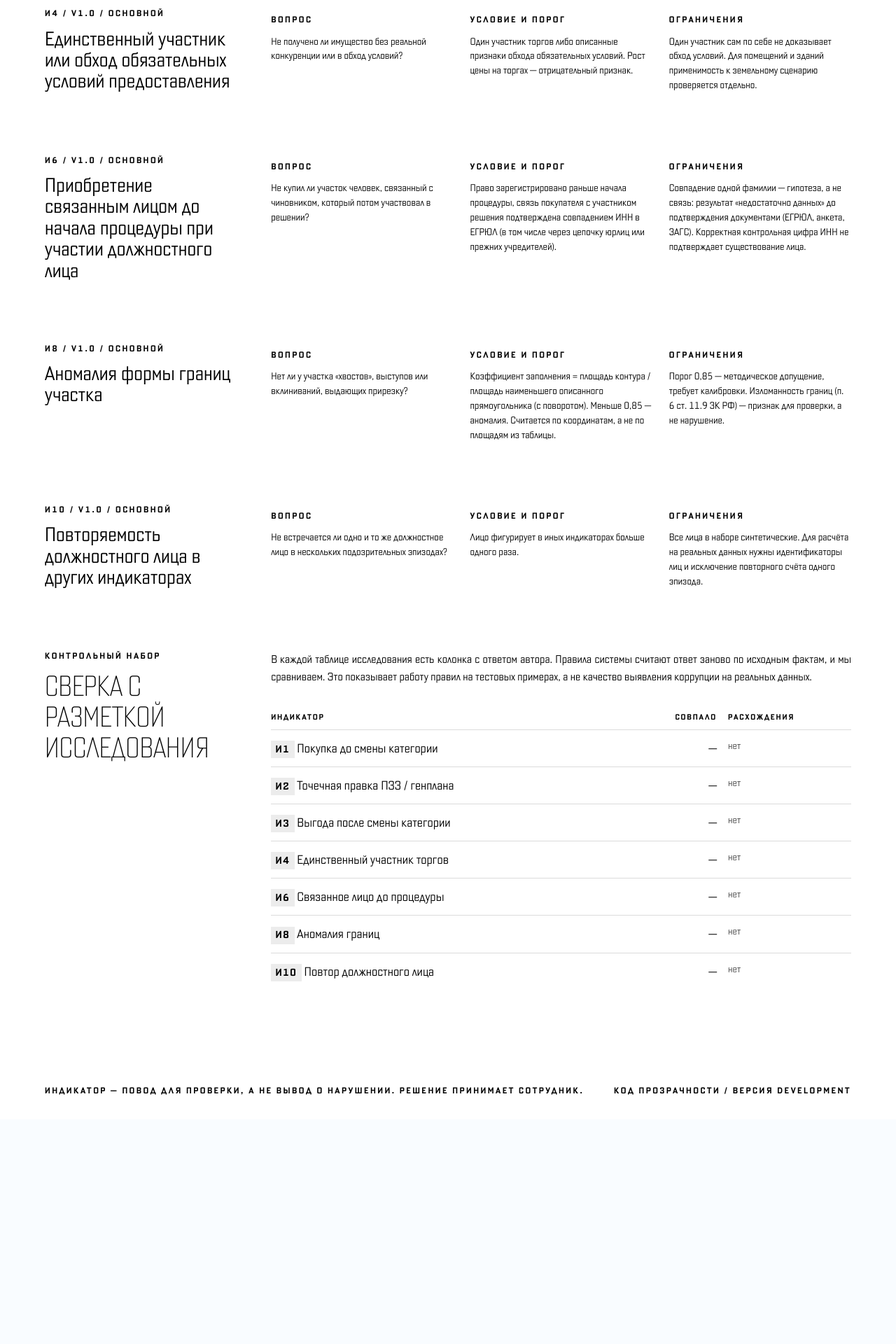
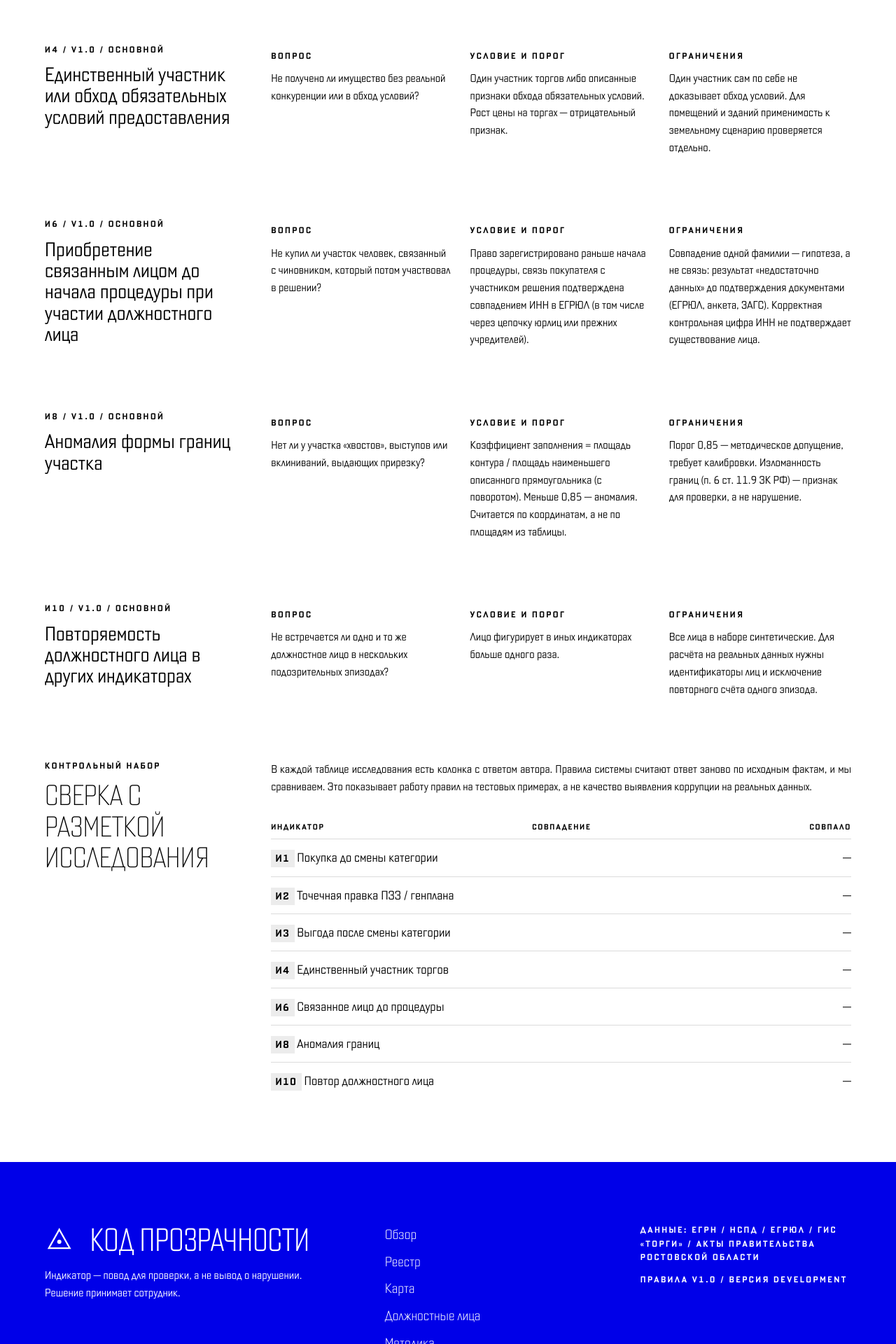
Before and after one commit to EthanNewell/Zeus_Analytics, a Django app: page /method/ in a window 1280 px wide. Shown: the part 2480-4400 px from the top of the page at 70% size. Before the commit the page ends 4044 px from the top, so only its background shows below. Run offline with Django 5.2, Linux system fonts and the light colour scheme; the visitor is signed in with stand-in values (Sample User, id 1); data that the repository does not hold is empty.

Commit message:
design: доводка вёрстки — знак, подвал, сводка карточки, карта со списком, сверка
- чёткий векторный знак (геодезический пункт) вместо размытой гравюры; иконка вкладки SVG
- синий подвал как в ЭВА-РИСК: марка, разделы, источники данных и версия правил
- заголовки разделов едут вместе с содержимым (липкая левая колонка)
- шапка карточки без контура: сводка индикаторов объекта с уровнями
- участники и документы: подпись над значением, разделены на два списка
- методика: сверка с полосами совпадения и расхождением отдельной строкой, описания правил крупнее
- карта: открывается на основном скоплении объектов, рядом список с переходом к контуру;
  счётчик «без координат» считал не то (JSON null против SQL NULL)
- объект с адресом из одного региона называется по номеру; гравюры механизмов без отложенной загрузки

Co-Authored-By: Claude Opus 5.5 <noreply@anthropic.com>

```diff
--- a/Code/cases/indicators.py
+++ b/Code/cases/indicators.py
@@ -99,10 +99,12 @@ def _object_text_cases(facts, key):
     kind = re.split(r"\s\d|\s\(", text.split(",")[0])[0].strip() if text else ""
     if numbers:
         address = _address_from_object(text)
+        if "," not in address:  # only a region, e.g. «Ростовская обл.»: not a title
+            address = ""
         return [
             CaseSpec(
                 reference=numbers[0],
-                title=address or f"Объект {numbers[0]}",
+                title=address or f"{kind or 'Объект'} {numbers[0]}",
                 cadastral_number=numbers[0],
                 object_kind=kind,
                 address=address,
--- a/Code/dashboard/views.py
+++ b/Code/dashboard/views.py
@@ -164,7 +164,7 @@ def review_create(request, case_id):
 @require_GET
 def case_map(request):
     features = []
-    for case in Case.objects.exclude(geometry=None):
+    for case in Case.objects.filter(geometry__isnull=False):
         features.append(
             {
                 "kind": "plot",
@@ -195,7 +195,7 @@ def case_map(request):
                 "points": points,
             }
         )
-    without = Case.objects.filter(geometry=None).count()
+    without = Case.objects.filter(geometry__isnull=True).count()
     center = (
         centroid([feature["points"][0] for feature in features]) if features else [47.23, 39.72]
     )
--- a/Code/static/css/app.css
+++ b/Code/static/css/app.css
@@ -176,8 +176,10 @@ a.code:hover { filter: brightness(0.82); }
 .section + .section { padding-top: 0; }
 .block { display: grid; grid-template-columns: minmax(0, 17rem) minmax(0, 1fr); gap: clamp(1rem, 4vw, 5rem); }
 .block + .block { margin-top: clamp(3rem, 7vw, 6rem); }
-.block-rail { display: grid; gap: var(--s3); align-content: start; }
+.block-rail { display: grid; gap: var(--s3); align-content: start; align-self: start; }
+@media (min-width: 62.01rem) { .block-rail { position: sticky; top: 6.5rem; } }
 .block-body { min-width: 0; display: grid; gap: var(--s5); align-content: start; }
+.cols-3 { grid-template-columns: repeat(3, minmax(0, 1fr)); }
 .page-head { display: grid; gap: var(--s4); padding-top: calc(5.5rem + var(--s6)); padding-bottom: var(--s6); }
 .messages { display: grid; gap: 1px; padding-top: var(--s5); }
 .notice { padding: var(--s3) var(--s4); background: var(--fill); }
@@ -208,6 +210,9 @@ a.code:hover { filter: brightness(0.82); }
 .bar { display: flex; height: 0.62rem; min-width: 7rem; background: var(--fill); }
 .bar span { display: block; height: 100%; }
 .bar .b-trig { background: var(--ink); }
+.quality td:first-child { width: 45%; }
+.quality .bar { min-width: 10rem; }
+.mismatch-row td { border-top: 0; padding-top: 0; }
 .bar .b-insuf { background: repeating-linear-gradient(135deg, var(--ink) 0 1.5px, transparent 1.5px 4px); }
 
 /* filters */
@@ -273,8 +288,15 @@ details.facts[open] summary .plus::before { content: "−"; }
 .login-plate img { width: 100%; height: 100%; object-fit: cover; display: block; }
 .login-form { display: grid; gap: var(--s4); max-width: 30rem; }
 
-/* footer */
-.foot { padding-block: var(--s7) var(--s6); display: flex; flex-wrap: wrap; gap: var(--s3) var(--s6); justify-content: space-between; align-items: baseline; }
+/* footer: the blue ground again, like the first screen */
+.foot { background: var(--blue); color: #fff; }
+.foot-in { display: grid; grid-template-columns: minmax(0, 1.4fr) minmax(0, 1fr) minmax(0, 1fr); gap: var(--s6) clamp(2rem, 5vw, 5rem); padding-block: clamp(3rem, 7vw, 5.5rem) var(--s7); }
+.foot-brand { display: grid; gap: var(--s4); align-content: start; }
+.foot-mark { display: inline-flex; align-items: center; gap: 0.5em; font-weight: 200; font-stretch: 62%; font-size: clamp(2rem, 3.6vw, 3.4rem); line-height: 1; text-transform: uppercase; }
+.foot-mark svg { width: 0.9em; height: 0.9em; flex: none; }
+.foot-nav { display: grid; gap: var(--s2); align-content: start; font-weight: 200; font-size: clamp(1.1rem, 1.5vw, 1.4rem); }
+.foot-nav a:hover { filter: brightness(0.78); }
+.foot-meta { display: grid; gap: var(--s3); align-content: start; line-height: 1.6; }
 
 /* paragraphs set as rectangles on wide screens, no hyphenation */
 p.j, .j p { text-align: justify; hyphens: none; }
--- a/Code/templates/base.html
+++ b/Code/templates/base.html
@@ -7,18 +7,19 @@
   <title>{% block title %}Код прозрачности{% endblock %}</title>
   <link rel="preload" href="{% static 'fonts/science-gothic-cyrillic.woff2' %}" as="font" type="font/woff2" crossorigin>
   <link rel="stylesheet" href="{% static 'css/app.css' %}">
-  <link rel="icon" href="{% static 'img/mark.webp' %}">
+  <link rel="icon" href="{% static 'img/mark.svg' %}" type="image/svg+xml">
   {% block head %}{% endblock %}
 </head>
 <body>
   <svg width="0" height="0" style="position:absolute" aria-hidden="true">
     <symbol id="i-arrow" viewBox="0 0 24 24"><path d="M5 12h14M13 6l6 6-6 6"/></symbol>
     <symbol id="i-back" viewBox="0 0 24 24"><path d="M19 12H5M11 6l-6 6 6 6"/></symbol>
+    <symbol id="i-mark" viewBox="0 0 32 32"><path d="M16 5 L27.5 25.5 H4.5 Z" fill="none" stroke="currentColor" stroke-width="1.8"/><circle cx="16" cy="18.6" r="2.3" fill="currentColor"/></symbol>
   </svg>
   {% with name=request.resolver_match.url_name %}
   <header class="hdr" data-hdr>
     <div class="hdr-in">
-      <a class="hdr-logo" href="{% if user.is_authenticated %}{% url 'dashboard:overview' %}{% else %}{% url 'accounts:login' %}{% endif %}"><span class="hdr-mark" aria-hidden="true"></span><span>Код прозрачности</span></a>
+      <a class="hdr-logo" href="{% if user.is_authenticated %}{% url 'dashboard:overview' %}{% else %}{% url 'accounts:login' %}{% endif %}"><svg class="hdr-mark" viewBox="0 0 32 32" aria-hidden="true"><use href="#i-mark"/></svg><span>Код прозрачности</span></a>
       {% if user.is_authenticated %}
       <div class="hdr-user">
         <span class="hdr-role">{{ user.username }} / {{ user_role }}</span>
@@ -52,14 +53,30 @@
     <div class="wrap">
       {% if messages %}<div class="messages">{% for message in messages %}<div class="notice{% if message.level_tag == 'error' %} notice-strong{% endif %}" role="status">{{ message }}</div>{% endfor %}</div>{% endif %}
       {% block content %}{% endblock %}
-      {% if user.is_authenticated %}
-      <footer class="foot eyebrow">
-        <span>Индикатор — повод для проверки, а не вывод о нарушении. Решение принимает сотрудник.</span>
-        <span>Код прозрачности / версия {{ app_version }}</span>
-      </footer>
-      {% endif %}
     </div>
   </main>
+  {% if user.is_authenticated %}
+  <footer class="foot">
+    <div class="wrap foot-in">
+      <div class="foot-brand">
+        <span class="foot-mark"><svg viewBox="0 0 32 32" aria-hidden="true"><use href="#i-mark"/></svg>Код прозрачности</span>
+        <p class="body-s">Индикатор — повод для проверки, а не вывод о нарушении. Решение принимает сотрудник.</p>
+      </div>
+      <nav class="foot-nav" aria-label="Разделы">
+        <a href="{% url 'dashboard:overview' %}">Обзор</a>
+        <a href="{% url 'dashboard:case_list' %}">Реестр</a>
+        <a href="{% url 'dashboard:map' %}">Карта</a>
+        <a href="{% url 'dashboard:officials' %}">Должностные лица</a>
+        <a href="{% url 'dashboard:methodology' %}">Методика</a>
+        {% if perms.cases.import_cases %}<a href="{% url 'imports:upload' %}">Загрузка</a>{% endif %}
+      </nav>
+      <div class="foot-meta eyebrow">
+        <span>Данные: ЕГРН / НСПД / ЕГРЮЛ / ГИС «Торги» / акты Правительства Ростовской области</span>
+        <span>Правила v1.0 / версия {{ app_version }}</span>
+      </div>
+    </div>
+  </footer>
+  {% endif %}
   <script>
   (function () {
     const hdr = document.querySelector("[data-hdr]");
--- a/Code/templates/dashboard/methodology.html
+++ b/Code/templates/dashboard/methodology.html
@@ -35,10 +35,10 @@
   {% for row in rows %}
   <div class="block">
     <div class="block-rail"><span class="eyebrow">{{ row.indicator.code_display }} / v{{ row.rule.version }} / {% if row.indicator.kind == 'context' %}контекстный{% else %}основной{% endif %}</span><h2 class="h2">{{ row.indicator.title }}</h2></div>
-    <div class="block-body" style="grid-template-columns:repeat(3,minmax(0,1fr));gap:var(--s5)">
-      <div><span class="eyebrow">Вопрос</span><p class="small" style="margin-top:var(--s2)">{{ row.indicator.question }}</p></div>
-      <div><span class="eyebrow">Условие и порог</span><p class="small" style="margin-top:var(--s2)">{{ row.indicator.threshold }}</p></div>
-      <div><span class="eyebrow">Ограничения</span><p class="small" style="margin-top:var(--s2)">{{ row.indicator.limitations }}</p></div>
+    <div class="block-body cols-3">
+      <div><span class="eyebrow">Вопрос</span><p class="body-s" style="margin-top:var(--s2)">{{ row.indicator.question }}</p></div>
+      <div><span class="eyebrow">Условие и порог</span><p class="body-s" style="margin-top:var(--s2)">{{ row.indicator.threshold }}</p></div>
+      <div><span class="eyebrow">Ограничения</span><p class="body-s" style="margin-top:var(--s2)">{{ row.indicator.limitations }}</p></div>
     </div>
   </div>
   {% endfor %}
@@ -48,13 +48,15 @@
     <div class="block-rail"><span class="eyebrow">Контрольный набор</span><h2 class="h1">Сверка с разметкой исследования</h2>{% if run %}<span class="num-xl">{{ run.agreed_count }}/{{ run.compared_count }}</span>{% endif %}</div>
     <div class="block-body">
       <p class="body-s j">В каждой таблице исследования есть колонка с ответом автора. Правила системы считают ответ заново по исходным фактам, и мы сравниваем. Это показывает работу правил на тестовых примерах, а не качество выявления коррупции на реальных данных.{% if run and run.agreed_count != run.compared_count %} Расхождения намеренные: совпадение одной фамилии система не считает доказанной связью и требует документов — временная близость событий и совпадение фамилий не заменяют подтверждения связи участников.{% endif %}</p>
-      <div class="tbl-wrap"><table class="tbl">
-        <thead><tr><th>Индикатор</th><th class="r">Совпало</th><th>Расхождения</th></tr></thead>
+      <div class="tbl-wrap"><table class="tbl quality">
+        <thead><tr><th>Индикатор</th><th>Совпадение</th><th class="r">Совпало</th></tr></thead>
         <tbody>{% for row in rows %}<tr>
           <td><span class="code">{{ row.indicator.code_display }}</span> {{ row.indicator.short }}</td>
-          <td class="r" data-label="Совпало">{% if row.compared %}{{ row.agreed }} из {{ row.compared }}{% else %}—{% endif %}</td>
-          <td class="small">{% for outcome in row.mismatches %}<p>{{ outcome.record.title|truncatechars:70 }}: у автора «{{ outcome.record.author_mark }}», у правила — {{ outcome.status|status_label|lower }}. {{ outcome.explanation }}</p>{% empty %}<span class="soft">нет</span>{% endfor %}</td>
-        </tr>{% endfor %}</tbody>
+          <td style="vertical-align:middle">{% if row.compared %}<div class="bar"><span class="b-trig" style="width:{{ row.agreed|percent:row.compared }}%"></span></div>{% endif %}</td>
+          <td class="r nowrap" data-label="Совпало">{% if row.compared %}{{ row.agreed }} из {{ row.compared }}{% else %}—{% endif %}</td>
+        </tr>
+        {% for outcome in row.mismatches %}<tr class="mismatch-row"><td colspan="3"><div class="notice small"><span class="eyebrow">Расхождение / {{ outcome.record.title|truncatechars:60 }}</span><p style="margin-top:var(--s2)">У автора — «{{ outcome.record.author_mark }}», у правила — {{ outcome.status|status_label|lower }}. {{ outcome.explanation }}</p></div></td></tr>{% endfor %}
+        {% endfor %}</tbody>
       </table></div>
     </div>
   </div>
--- a/Code/templates/dashboard/overview.html
+++ b/Code/templates/dashboard/overview.html
@@ -84,19 +84,19 @@
       <span class="eyebrow">#1 / И1, И3, И6</span>
       <h3 class="h2">Сделка перед решением</h3>
       <p class="body-s j">Участок покупают незадолго до смены категории или правки зоны, покупатель связан с чиновником, который участвует в решении, а после — продажа с выгодой.</p>
-      <figure class="feat-plate plate"><img src="{% static 'img/m1.jpg' %}" alt="Теодолит в поле: гравюра" loading="lazy" width="1000" height="1000"></figure>
+      <figure class="feat-plate plate"><img src="{% static 'img/m1.jpg' %}" alt="Теодолит в поле: гравюра" width="1000" height="1000"></figure>
     </article>
     <article class="feat">
       <span class="eyebrow">#2 / И2, И4, И10</span>
       <h3 class="h2">Решение под владельца</h3>
       <p class="body-s j">Зону ПЗЗ меняют ради участков одного правообладателя, торги проходят с единственным участником, одно и то же должностное лицо повторяется в разных эпизодах.</p>
-      <figure class="feat-plate plate"><img src="{% static 'img/m2.jpg' %}" alt="Документы и печать: гравюра" loading="lazy" width="1000" height="1000"></figure>
+      <figure class="feat-plate plate"><img src="{% static 'img/m2.jpg' %}" alt="Документы и печать: гравюра" width="1000" height="1000"></figure>
     </article>
     <article class="feat">
       <span class="eyebrow">#3 / И8</span>
       <h3 class="h2">Граница с изломом</h3>
       <p class="body-s j">Контур участка с «хвостом», вырезом или прирезанной полосой. Коэффициент заполнения считается по координатам, а не берётся из таблицы.</p>
-      <figure class="feat-plate plate"><img src="{% static 'img/m3.jpg' %}" alt="Кадастровый план: гравюра" loading="lazy" width="1000" height="1000"></figure>
+      <figure class="feat-plate plate"><img src="{% static 'img/m3.jpg' %}" alt="Кадастровый план: гравюра" width="1000" height="1000"></figure>
     </article>
   </div>
 </section>
```
Also changed, not shown: other parts of Code/static/css/app.css (+17 -5 lines), Code/templates/dashboard/case_detail.html (+15 -6 lines), Code/templates/dashboard/map.html (+24 -3 lines), Code/tools/engravings.py (+0 -24 lines), Code/static/img/mark.svg (added), Code/static/img/mark.webp (deleted).
